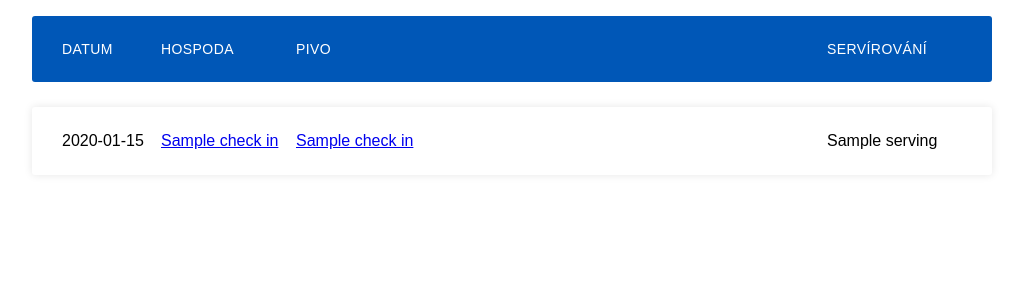
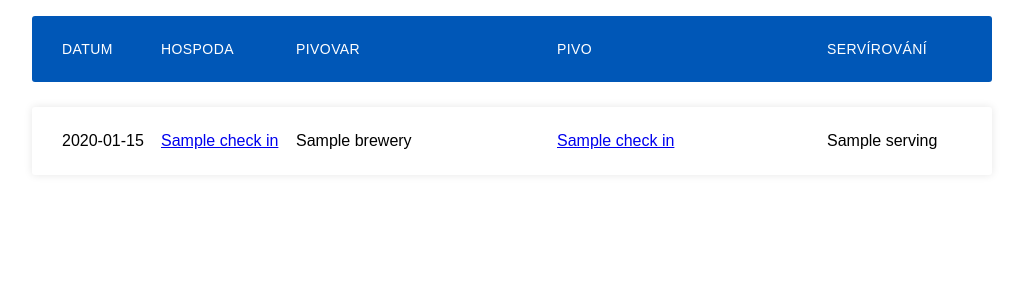
Before and after one commit to jsyrovy/untappd, a Python web app: template templates/hospody.html in a window 1280 px wide. Shown: the top 300 px of the page, without its empty margins (148-1171 px from the left). Run offline with Jinja, Linux system fonts and the light colour scheme; the template is opened without the code that fills it: most values are stand-ins (such as "Sample title", 1, 10 or a date in 2020).

Commit message:
Add brewery to table

```diff
--- a/templates/hospody.html
+++ b/templates/hospody.html
@@ -42,9 +42,12 @@
             flex-basis: 15%;
         }
         .responsive-table .col-3 {
-            flex-basis: 59%;
+            flex-basis: 29%;
         }
         .responsive-table .col-4 {
+            flex-basis: 30%;
+        }
+        .responsive-table .col-5 {
             flex-basis: 15%;
         }
         @media (max-width: 767px) {
@@ -77,15 +80,17 @@
             <li class="table-header">
                 <div class="col col-1">Datum</div>
                 <div class="col col-2">Hospoda</div>
-                <div class="col col-3">Pivo</div>
-                <div class="col col-4">Servírování</div>
+                <div class="col col-3">Pivovar</div>
+                <div class="col col-4">Pivo</div>
+                <div class="col col-5">Servírování</div>
             </li>
             {% for check_in in check_ins %}
                 <li class="table-row">
                     <div class="col col-1" data-label="Datum">{{ check_in.dt.strftime('%Y-%m-%d') }}</div>
                     <div class="col col-2" data-label="Hospoda"><a href="{{ check_in.venue_link }}">{{ check_in.venue_name }}</a></div>
-                    <div class="col col-3" data-label="Pivo"><a href="{{ check_in.beer_link }}">{{ check_in.beer_name }}</a></div>
-                    <div class="col col-4" data-label="Servírování">{{ check_in.serving }}</div>
+                    <div class="col col-3" data-label="Pivovar">{{ check_in.brewery }}</div>
+                    <div class="col col-4" data-label="Pivo"><a href="{{ check_in.beer_link }}">{{ check_in.beer_name }}</a></div>
+                    <div class="col col-5" data-label="Servírování">{{ check_in.serving }}</div>
                 </li>
             {% endfor %}
         </ul>
```
